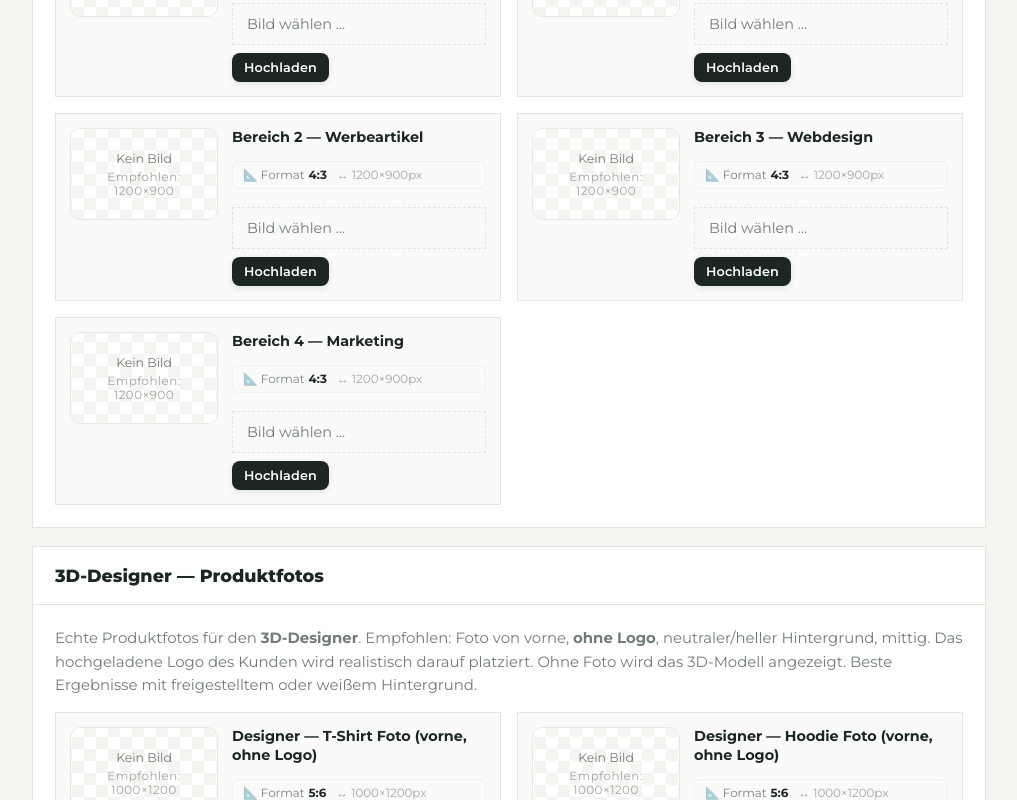
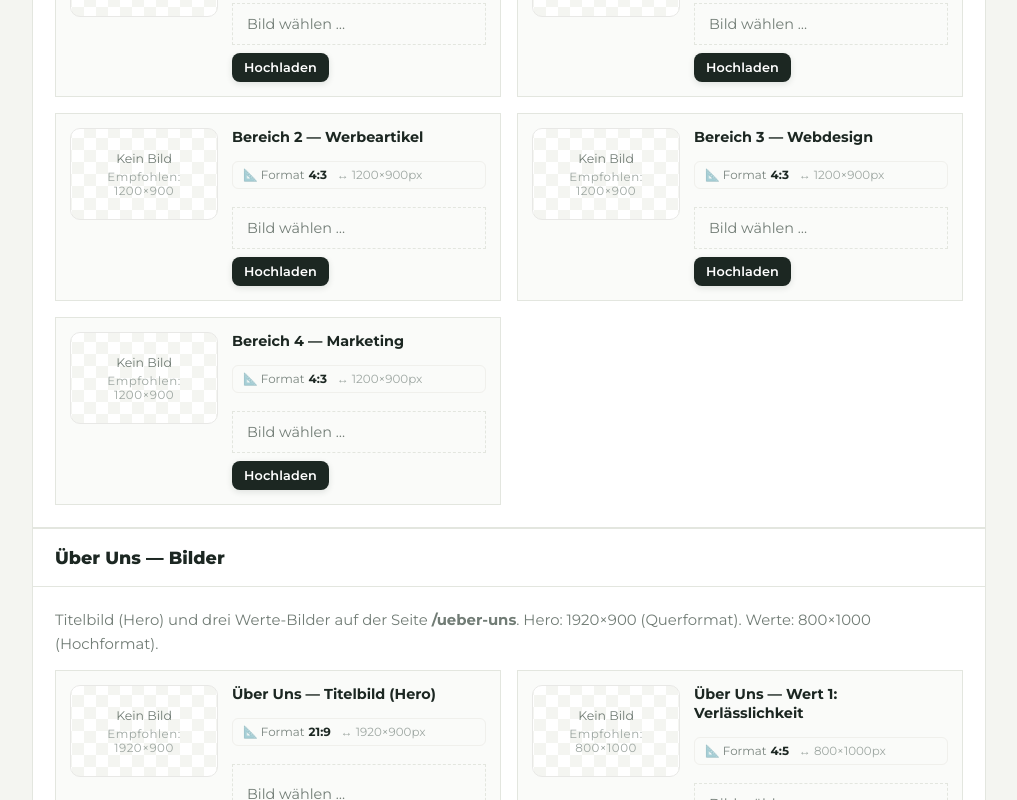
Before and after one commit to buse191213-cmd/inkii, a Next.js app: page /admin/homepage in a window 1280 px wide. Shown: the part 2000-2800 px from the top of the page, without its empty margins (262-1279 px from the left). Built offline with nearby package versions, Linux system fonts and the light colour scheme; no server answers; the database is empty.

Commit message:
admin: restore Über Uns photo panel

```diff
--- a/src/app/admin/(panel)/homepage/HomeImagesManager.tsx
+++ b/src/app/admin/(panel)/homepage/HomeImagesManager.tsx
@@ -95,6 +95,24 @@ export default function HomeImagesManager({
           </p>
           <div className="home-img-grid">
             {bz.map((s) => (
+              <Slot key={s.slot} slot={s.slot} label={s.label} meta={s} current={images[s.slot] ?? null} />
+            ))}
+          </div>
+        </div>
+      </div>
+
+      {/* Über Uns Bilder */}
+      <div className="panel" style={{ marginBottom: 18 }}>
+        <div className="panel-head">
+          <h3>Über Uns — Bilder</h3>
+        </div>
+        <div className="panel-body">
+          <p className="hero-vid-state">
+            Titelbild (Hero) und drei Werte-Bilder auf der Seite <b>/ueber-uns</b>.
+            Hero: 1920×900 (Querformat). Werte: 800×1000 (Hochformat).
+          </p>
+          <div className="home-img-grid">
+            {pg.map((s) => (
               <Slot key={s.slot} slot={s.slot} label={s.label} meta={s} current={images[s.slot] ?? null} />
             ))}
           </div>
```
